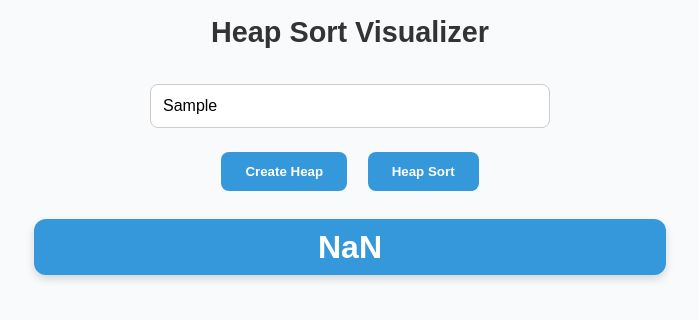
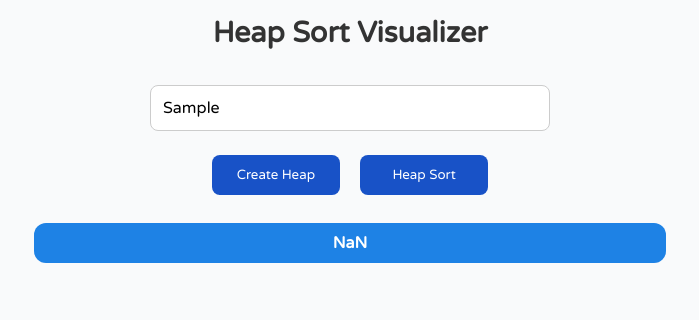
Before and after one commit to tathya1001/heap-and-quick-sort, a plain HTML site: page heap_sort.html in a window 1280 px wide. Both pictures are taken after typing "Sample" into the empty fields and a click on the button "Create Heap". Shown: the whole page, without its empty margins (290-989 px from the left). Drawn offline with Linux system fonts and the light colour scheme.

Commit message:
Update heap_sort.html

```diff
--- a/heap_sort.html
+++ b/heap_sort.html
@@ -5,13 +5,16 @@
     <meta charset="UTF-8">
     <meta name="viewport" content="width=device-width, initial-scale=1.0">
     <title>Heap Sort Visualizer</title>
+    <link rel="preconnect" href="https://fonts.googleapis.com">
+    <link rel="preconnect" href="https://fonts.gstatic.com" crossorigin>
+    <link href="https://fonts.googleapis.com/css2?family=Varela+Round&display=swap" rel="stylesheet">
     <style>
         * {
             box-sizing: border-box;
         }
 
         body {
-            font-family: 'Latin modern mono prop 10 regular', sans-serif;
+            font-family: 'Varela Round', sans-serif;
             display: flex;
             align-items: center;
             flex-direction: column;
@@ -45,9 +48,11 @@
         }
 
         button {
-            background-color: #3498db;
+            width: 8rem;
+            font-family: inherit;
+            background-color: #1852c7;
             color: #fff;
-            font-weight: 600;
+            font-weight: 500;
             padding: 0.75rem 1.5rem;
             border: none;
             border-radius: 0.5rem;
@@ -101,18 +106,18 @@
 
         .node {
             width: 100%;
-            height: 3.5rem;
+            max-width: 100%;
+            height: 2.5rem;
             display: flex;
             align-items: center;
             justify-content: center;
             border-radius: 12px;
             margin: 0.25rem;
             font-weight: 600;
-            font-size: 2rem;
+            font-size: 1rem;
             color: #fff;
-            background-color: #3498db;
+            background-color: #1e82e5;
             transition: background-color 0.3s;
-            box-shadow: 0 4px 8px rgba(0, 0, 0, 0.15);
         }
 
         .empty {
@@ -133,6 +138,7 @@
 
         .empty {
             background-color: transparent;
+            margin: 0.25rem;
         }
     </style>
 </head>
```
